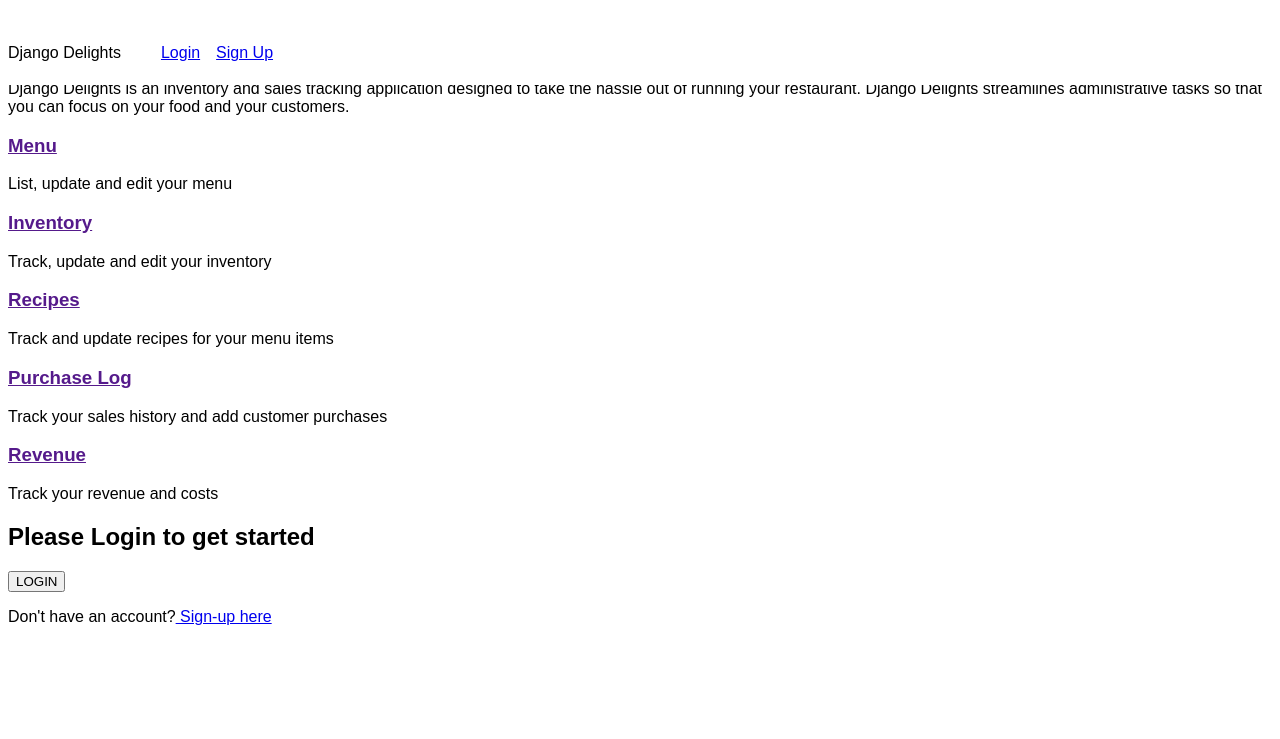
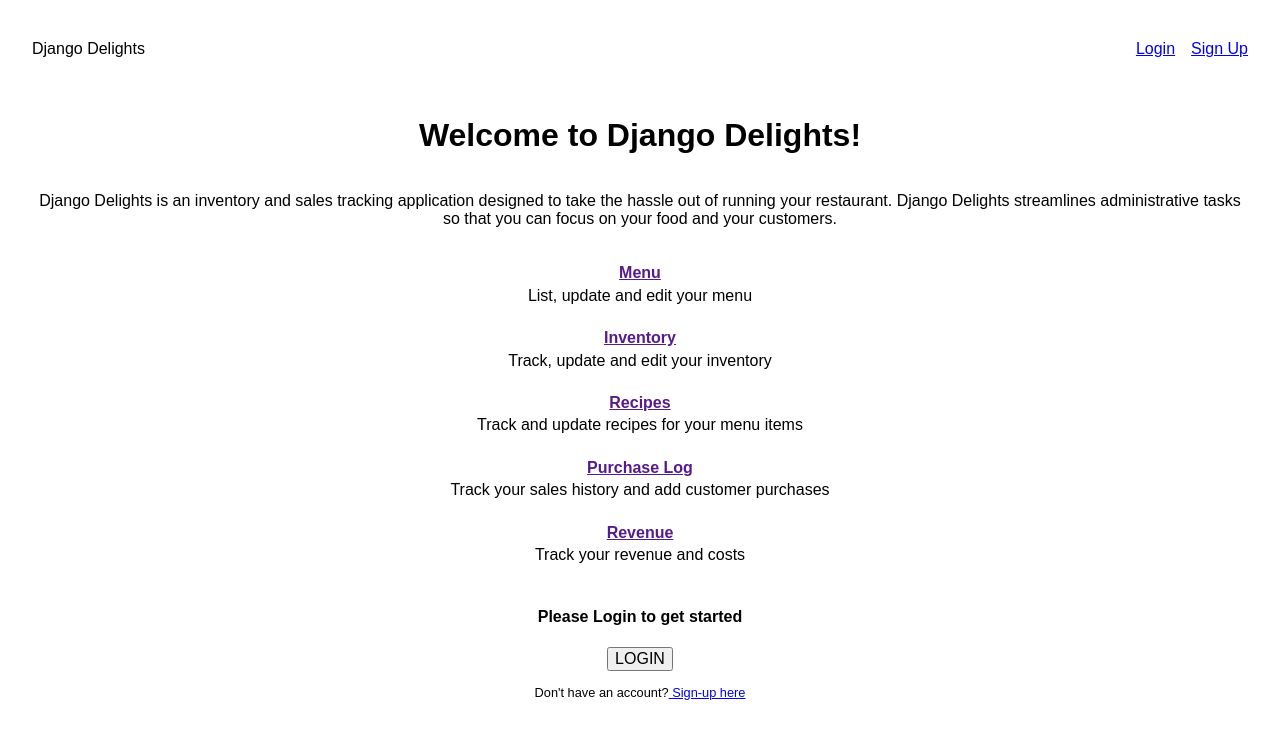
Before and after one commit to RobertMcIsaac/django_delights, a Django app: page /home/ in a window 1280 px wide. Shown: the top 739 px of the page. Run offline with Django 4.2, Linux system fonts and the light colour scheme.

Commit message:
Finished structural styling of base.html and home.html

```diff
--- /dev/null
+++ b/inventory/static/inventory/reset.css
@@ -0,0 +1,349 @@
+/*! normalize.css v8.0.1 | MIT License | github.com/necolas/normalize.css */
+
+/* Document
+   ========================================================================== */
+
+/**
+ * 1. Correct the line height in all browsers.
+ * 2. Prevent adjustments of font size after orientation changes in iOS.
+ */
+
+ html {
+    line-height: 1.15; /* 1 */
+    -webkit-text-size-adjust: 100%; /* 2 */
+  }
+
+  /* Sections
+     ========================================================================== */
+
+  /**
+   * Remove the margin in all browsers.
+   */
+
+  body {
+    margin: 0;
+  }
+
+  /**
+   * Render the `main` element consistently in IE.
+   */
+
+  main {
+    display: block;
+  }
+
+  /**
+   * Correct the font size and margin on `h1` elements within `section` and
+   * `article` contexts in Chrome, Firefox, and Safari.
+   */
+
+  h1 {
+    font-size: 2em;
+    margin: 0.67em 0;
+  }
+
+  /* Grouping content
+     ========================================================================== */
+
+  /**
+   * 1. Add the correct box sizing in Firefox.
+   * 2. Show the overflow in Edge and IE.
+   */
+
+  hr {
+    box-sizing: content-box; /* 1 */
+    height: 0; /* 1 */
+    overflow: visible; /* 2 */
+  }
+
+  /**
+   * 1. Correct the inheritance and scaling of font size in all browsers.
+   * 2. Correct the odd `em` font sizing in all browsers.
+   */
+
+  pre {
+    font-family: monospace, monospace; /* 1 */
+    font-size: 1em; /* 2 */
+  }
+
+  /* Text-level semantics
+     ========================================================================== */
+
+  /**
+   * Remove the gray background on active links in IE 10.
+   */
+
+  a {
+    background-color: transparent;
+  }
+
+  /**
+   * 1. Remove the bottom border in Chrome 57-
+   * 2. Add the correct text decoration in Chrome, Edge, IE, Opera, and Safari.
+   */
+
+  abbr[title] {
+    border-bottom: none; /* 1 */
+    text-decoration: underline; /* 2 */
+    text-decoration: underline dotted; /* 2 */
+  }
+
+  /**
+   * Add the correct font weight in Chrome, Edge, and Safari.
+   */
+
+  b,
+  strong {
+    font-weight: bolder;
+  }
+
+  /**
+   * 1. Correct the inheritance and scaling of font size in all browsers.
+   * 2. Correct the odd `em` font sizing in all browsers.
+   */
+
+  code,
+  kbd,
+  samp {
+    font-family: monospace, monospace; /* 1 */
+    font-size: 1em; /* 2 */
+  }
+
+  /**
+   * Add the correct font size in all browsers.
+   */
+
+  small {
+    font-size: 80%;
+  }
+
+  /**
+   * Prevent `sub` and `sup` elements from affecting the line height in
+   * all browsers.
+   */
+
+  sub,
+  sup {
+    font-size: 75%;
+    line-height: 0;
+    position: relative;
+    vertical-align: baseline;
+  }
+
+  sub {
+    bottom: -0.25em;
+  }
+
+  sup {
+    top: -0.5em;
+  }
+
+  /* Embedded content
+     ========================================================================== */
+
+  /**
+   * Remove the border on images inside links in IE 10.
+   */
+
+  img {
+    border-style: none;
+  }
+
+  /* Forms
+     ========================================================================== */
+
+  /**
+   * 1. Change the font styles in all browsers.
+   * 2. Remove the margin in Firefox and Safari.
+   */
+
+  button,
+  input,
+  optgroup,
+  select,
+  textarea {
+    font-family: inherit; /* 1 */
+    font-size: 100%; /* 1 */
+    line-height: 1.15; /* 1 */
+    margin: 0; /* 2 */
+  }
+
+  /**
+   * Show the overflow in IE.
+   * 1. Show the overflow in Edge.
+   */
+
+  button,
+  input { /* 1 */
+    overflow: visible;
+  }
+
+  /**
+   * Remove the inheritance of text transform in Edge, Firefox, and IE.
+   * 1. Remove the inheritance of text transform in Firefox.
+   */
+
+  button,
+  select { /* 1 */
+    text-transform: none;
+  }
+
+  /**
+   * Correct the inability to style clickable types in iOS and Safari.
+   */
+
+  button,
+  [type="button"],
+  [type="reset"],
+  [type="submit"] {
+    -webkit-appearance: button;
+  }
+
+  /**
+   * Remove the inner border and padding in Firefox.
+   */
+
+  button::-moz-focus-inner,
+  [type="button"]::-moz-focus-inner,
+  [type="reset"]::-moz-focus-inner,
+  [type="submit"]::-moz-focus-inner {
+    border-style: none;
+    padding: 0;
+  }
+
+  /**
+   * Restore the focus styles unset by the previous rule.
+   */
+
+  button:-moz-focusring,
+  [type="button"]:-moz-focusring,
+  [type="reset"]:-moz-focusring,
+  [type="submit"]:-moz-focusring {
+    outline: 1px dotted ButtonText;
+  }
+
+  /**
+   * Correct the padding in Firefox.
+   */
+
+  fieldset {
+    padding: 0.35em 0.75em 0.625em;
+  }
+
+  /**
+   * 1. Correct the text wrapping in Edge and IE.
+   * 2. Correct the color inheritance from `fieldset` elements in IE.
+   * 3. Remove the padding so developers are not caught out when they zero out
+   *    `fieldset` elements in all browsers.
+   */
+
+  legend {
+    box-sizing: border-box; /* 1 */
+    color: inherit; /* 2 */
+    display: table; /* 1 */
+    max-width: 100%; /* 1 */
+    padding: 0; /* 3 */
+    white-space: normal; /* 1 */
+  }
+
+  /**
+   * Add the correct vertical alignment in Chrome, Firefox, and Opera.
+   */
+
+  progress {
+    vertical-align: baseline;
+  }
+
+  /**
+   * Remove the default vertical scrollbar in IE 10+.
+   */
+
+  textarea {
+    overflow: auto;
+  }
+
+  /**
+   * 1. Add the correct box sizing in IE 10.
+   * 2. Remove the padding in IE 10.
+   */
+
+  [type="checkbox"],
+  [type="radio"] {
+    box-sizing: border-box; /* 1 */
+    padding: 0; /* 2 */
+  }
+
+  /**
+   * Correct the cursor style of increment and decrement buttons in Chrome.
+   */
+
+  [type="number"]::-webkit-inner-spin-button,
+  [type="number"]::-webkit-outer-spin-button {
+    height: auto;
+  }
+
+  /**
+   * 1. Correct the odd appearance in Chrome and Safari.
+   * 2. Correct the outline style in Safari.
+   */
+
+  [type="search"] {
+    -webkit-appearance: textfield; /* 1 */
+    outline-offset: -2px; /* 2 */
+  }
+
+  /**
+   * Remove the inner padding in Chrome and Safari on macOS.
+   */
+
+  [type="search"]::-webkit-search-decoration {
+    -webkit-appearance: none;
+  }
+
+  /**
+   * 1. Correct the inability to style clickable types in iOS and Safari.
+   * 2. Change font properties to `inherit` in Safari.
+   */
+
+  ::-webkit-file-upload-button {
+    -webkit-appearance: button; /* 1 */
+    font: inherit; /* 2 */
+  }
+
+  /* Interactive
+     ========================================================================== */
+
+  /*
+   * Add the correct display in Edge, IE 10+, and Firefox.
+   */
+
+  details {
+    display: block;
+  }
+
+  /*
+   * Add the correct display in all browsers.
+   */
+
+  summary {
+    display: list-item;
+  }
+
+  /* Misc
+     ========================================================================== */
+
+  /**
+   * Add the correct display in IE 10+.
+   */
+
+  template {
+    display: none;
+  }
+
+  /**
+   * Add the correct display in IE 10.
+   */
+
+  [hidden] {
+    display: none;
+  }
--- a/inventory/static/inventory/style.css
+++ b/inventory/static/inventory/style.css
@@ -1,38 +1,94 @@
 html {
-    font-size: 16px;
+    font-size: 100%;
     font-family: "Sofia Sans", sans-serif;
     color: black;
+    text-align: center;
 }
 
 ol,ul {
 	list-style: none;
 	}
 
-.head {
-    width: 100%;
-    height: 4rem;
-    display: flex;
-    position: fixed;
-    align-items: center;
-    z-index: 100;
-    background-color: white;
-    }
+h4 {
+    margin: 0;
+}
 
-.head__container{
+    /* CONTAINERS */
+
+.flex__center {
     display: flex;
     align-items: center;
 }
 
-/* .head__logo {
+/* HEADER */
+
+.header__container {
+    width: 100%;
+    position: fixed;
+    display: flex;
+    z-index: 100;
+    background-color: white;
+    justify-content: space-between;
+    align-items: baseline;
+    }
+
+.header__logo {
+    padding: 1.5rem 2rem;
+}
+
+/* .header__nav {
+
 } */
 
 .nav__navlist {
     display: flex;
+    justify-content: space-evenly;
+    align-items: baseline;
     gap: 1rem;
-    flex: 1;
-    justify-content: flex-end;
+    padding: 1.5rem 2rem;
 }
 
 /* .nav__navitem {
 
 } */
+
+
+/* MAIN */
+
+.main__container {
+    padding: 6rem 2rem 2rem 2rem;
+    flex-direction: column;
+}
+
+.title__container {
+    flex-direction: column;
+}
+
+.feat__container {
+    flex-direction: column;
+    margin-bottom: 2rem;
+}
+
+.feat__item {
+    flex-direction: column;
+}
+
+.feat__item--title {
+    margin-top: 1.25rem;
+}
+
+.feat__item--description {
+    margin: .25rem;
+}
+
+/* .loginprompt__container {
+    margin: 0rem;
+} */
+
+.login__prompt {
+    padding: .5rem;
+}
+
+.login__button {
+    margin: .75rem;
+}
--- a/inventory/templates/inventory/base.html
+++ b/inventory/templates/inventory/base.html
@@ -8,20 +8,20 @@
         <meta name="viewport" content="width=device-width, initial-scale=1.0">
         <link rel="preconnect" href="https://fonts.googleapis.com">
         <link rel="preconnect" href="https://fonts.gstatic.com" crossorigin>
+        <link rel="stylesheet" href="{% static 'inventory/reset.css' %}">
         <link type="text/css" rel="stylesheet" href="{% static 'inventory/style.css' %}">
         <title>{% block title %}Page Title - Django Delights{% endblock title %}</title>
         {% block extrahead %}{% endblock extrahead %}
     </head>
 
     <body>
-        <header id="header" class="head">
+        <header id="header" class="header__container">
             {% block header %}
             {% if user.is_authenticated %}
-            <div class="head__container">
-                <div class="head__logo">
+            <div class="header__logo">
                 <span>Django Delights</span>
             </div>
-                <nav class="head__nav">
+            <nav class="header__nav">
                 <ul class="nav__navlist">
                     <a href=""><li class="nav__navitem">Home</li></a>
                     <a href=""><li class="nav__navitem">Menu</li></a>
@@ -29,27 +29,24 @@
                     <a href=""><li class="nav__navitem">Recipes</li></a>
                     <a href=""><li class="nav__navitem">Purchase Log</li></a>
                     <a href=""><li class="nav__navitem">Revenue</li></a>
-                        <a href="{% url 'logout' %}"><li class="nav__navitem">Logout</li></a>
+                    <a href="{% url 'logout' %}"><li class="nav__navitem"><button>Logout</button></li></a>
                 </ul>
             </nav>
-            </div>
             {% else %}
-            <div class="head__container">
-                <div class="head__logo">
+            <div class="header__logo">
                 <span>Django Delights</span>
             </div>
-                <nav class="head__nav">
+            <nav class="header__nav">
                 <ul class="nav__navlist">
                     <a href="{% url 'login' %}"><li class="nav__navitem">Login</li></a>
                     <a href="{% url 'signup' %}"><li class="nav__navitem">Sign Up</li></a>
                 </ul>
             </nav>
-            </div>
             {% endif %}
             {% endblock header %}
         </header>
 
-        <main>
+        <main class="main__container flex__center">
             {% block content %}
             {% endblock content %}
         </main>
--- a/inventory/templates/inventory/home.html
+++ b/inventory/templates/inventory/home.html
@@ -3,44 +3,43 @@
 {% block title %}Home - Django Delights{% endblock title %}
 
 {% block content %}
-<div>
+<div class="title__container flex__center">
     <h1>Welcome to Django Delights!</h1>
     <p>Django Delights is an inventory and sales tracking application designed to take the hassle out of running your restaurant. Django Delights streamlines administrative tasks so that you can focus on your food and your customers.</p>
 </div>
 
-<div>
-    <div>
-        <a href=""><h3>Menu</h3></a>
-        <p>List, update and edit your menu</p>
+<div class="feat__container flex__center">
+    <div class="feat__item flex__center">
+        <a href=""><h4 class="feat__item--title">Menu</h4></a>
+        <p class="feat__item--description">List, update and edit your menu</p>
     </div>
-    <div>
-        <a href=""><h3>Inventory</h3></a>
-        <p>Track, update and edit your inventory</p>
+    <div class="feat__item flex__center">
+        <a href=""><h4 class="feat__item--title">Inventory</h4></a>
+        <p class="feat__item--description">Track, update and edit your inventory</p>
     </div>
-    <div>
-        <a href=""><h3>Recipes</h3></a>
-        <p>Track and update recipes for your menu items</p>
+    <div class="feat__item flex__center">
+        <a href=""><h4 class="feat__item--title">Recipes</h4></a>
+        <p class="feat__item--description">Track and update recipes for your menu items</p>
     </div>
-    <div>
-        <a href=""><h3>Purchase Log</h3></a>
-        <p>Track your sales history and add customer purchases</p>
+    <div class="feat__item flex__center">
+        <a href=""><h4 class="feat__item--title">Purchase Log</h4></a>
+        <p class="feat__item--description">Track your sales history and add customer purchases</p>
     </div>
-    <div>
-        <a href=""><h3>Revenue</h3></a>
-        <p>Track your revenue and costs</p>
+    <div class="feat__item flex__center">
+        <a href=""><h4 class="feat__item--title">Revenue</h4></a>
+        <p class="feat__item--description">Track your revenue and costs</p>
     </div>
 </div>
-<!-- create conditional statement to have this appear only if user is not authenticated -->
 
 {% if user.is_authenticated %}
 
 {% else %}
-<div>
-    <h2>Please Login to get started</h2>
-    <a href="{% url 'login' %}"><button>LOGIN</button></a>
+<div class="loginprompt__container">
+    <h4 class="login__prompt">Please Login to get started</h4>
+    <a href="{% url 'login' %}"><button class="login__button">LOGIN</button></a>
 </div>
 <div>
-    <p>Don't have an account?<a href="{% url 'signup' %}"> Sign-up here</a></p>
+    <small>Don't have an account?<a href="{% url 'signup' %}"> Sign-up here</a></small>
 </div>
 {% endif %}
 {% endblock content %}
```
Lines whose indentation alone changed are shown as unchanged.
